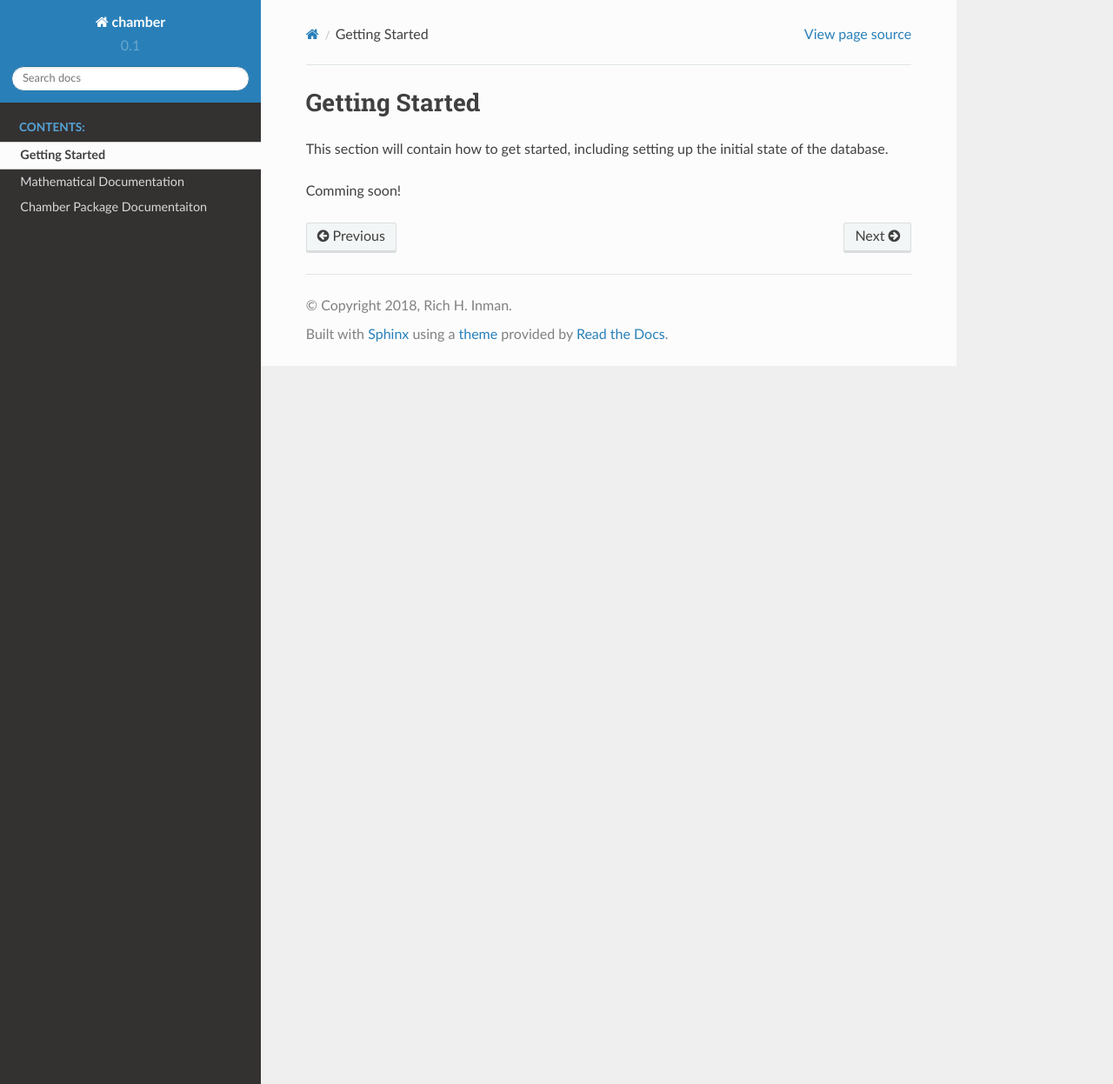
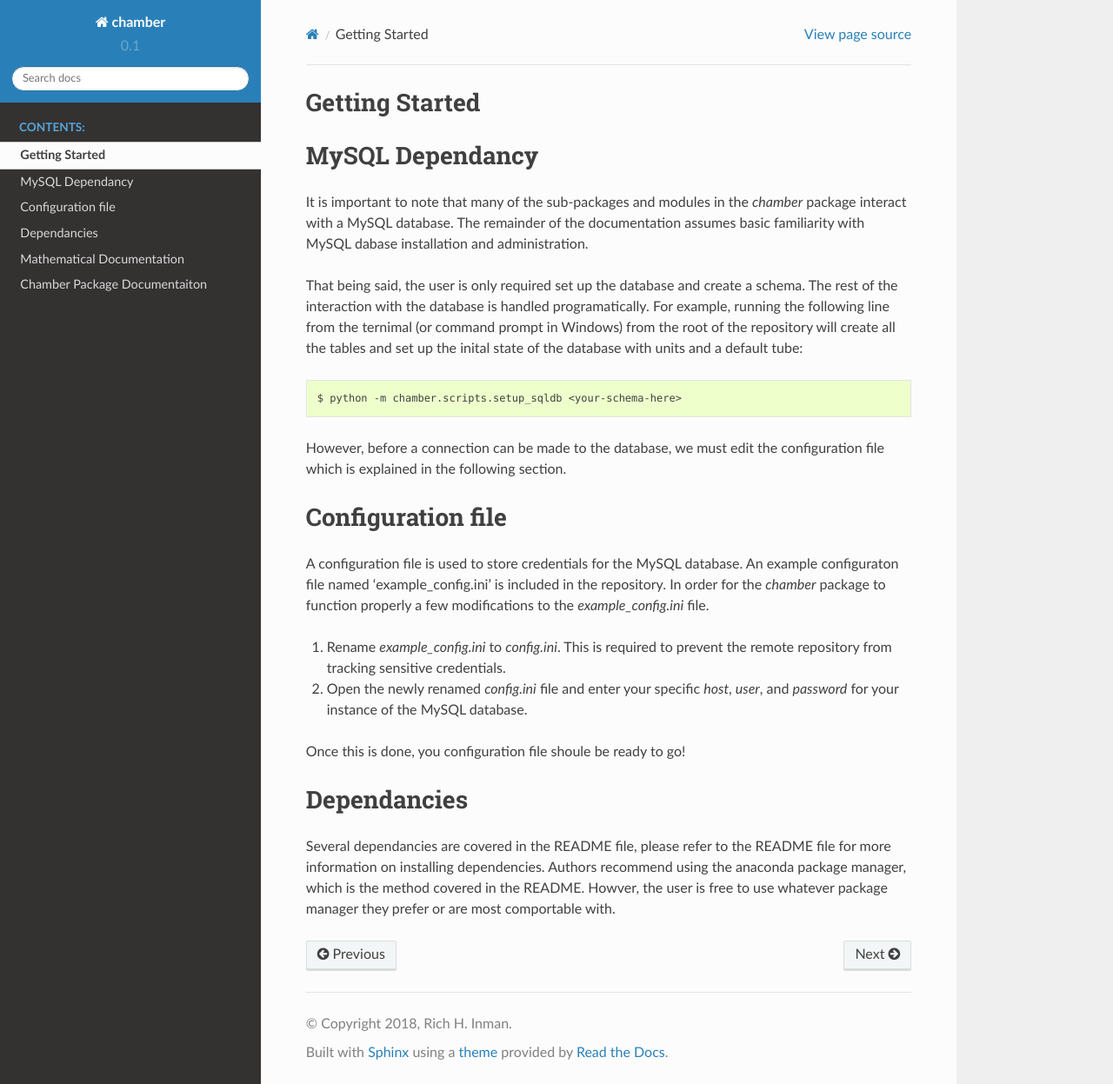
Before and after one commit to rinman24/coimbra_chamber, a Sphinx documentation site: the page built from docs/getting_started.rst, in a window 1280 px wide and 1247 px high. Shown: the whole window at 87% size. Built offline with Sphinx 7.4.7 and the Read the Docs theme 2.0.0, drawn with Linux system fonts in a browser that asks for light colours.

Commit message:
Adds initial content to getting started.

```diff
--- a/docs/getting_started.rst
+++ b/docs/getting_started.rst
@@ -1,6 +1,48 @@
 Getting Started
 ===============
 
-This section will contain how to get started, including setting up the initial state of the database.
+MySQL Dependancy
+================
+It is important to note that many of the sub-packages and modules in the
+`chamber` package interact with a MySQL database. The remainder of the
+documentation assumes basic familiarity with MySQL dabase installation
+and administration.
 
-Comming soon!
+That being said, the user is only required set up the database and create
+a schema. The rest of the interaction with the database is handled
+programatically. For example, running the following line from the ternimal
+(or command prompt in Windows) from the root of the repository will create
+all the tables and set up the inital state of the database with units and
+a default tube:
+
+.. code-block:: shell
+
+   $ python -m chamber.scripts.setup_sqldb <your-schema-here>
+
+
+However, before a connection can be made to the database, we must edit the
+configuration file which is explained in the following section.
+
+
+Configuration file
+==================
+
+A configuration file is used to store credentials for the MySQL database. An
+example configuraton file named 'example_config.ini' is included in the
+repository. In order for the `chamber` package to function properly a few
+modifications to the `example_config.ini` file.
+
+1. Rename `example_config.ini` to `config.ini`. This is required to prevent
+   the remote repository from tracking sensitive credentials.
+2. Open the newly renamed `config.ini` file and enter your specific `host`,
+   `user`, and `password` for your instance of the MySQL database.
+
+Once this is done, you configuration file shoule be ready to go!
+
+Dependancies
+============
+Several dependancies are covered in the README file, please refer to the
+README file for more information on installing dependencies. Authors recommend
+using the anaconda package manager, which is the method covered in the README.
+Howver, the user is free to use whatever package manager they prefer or are
+most comportable with.
```
